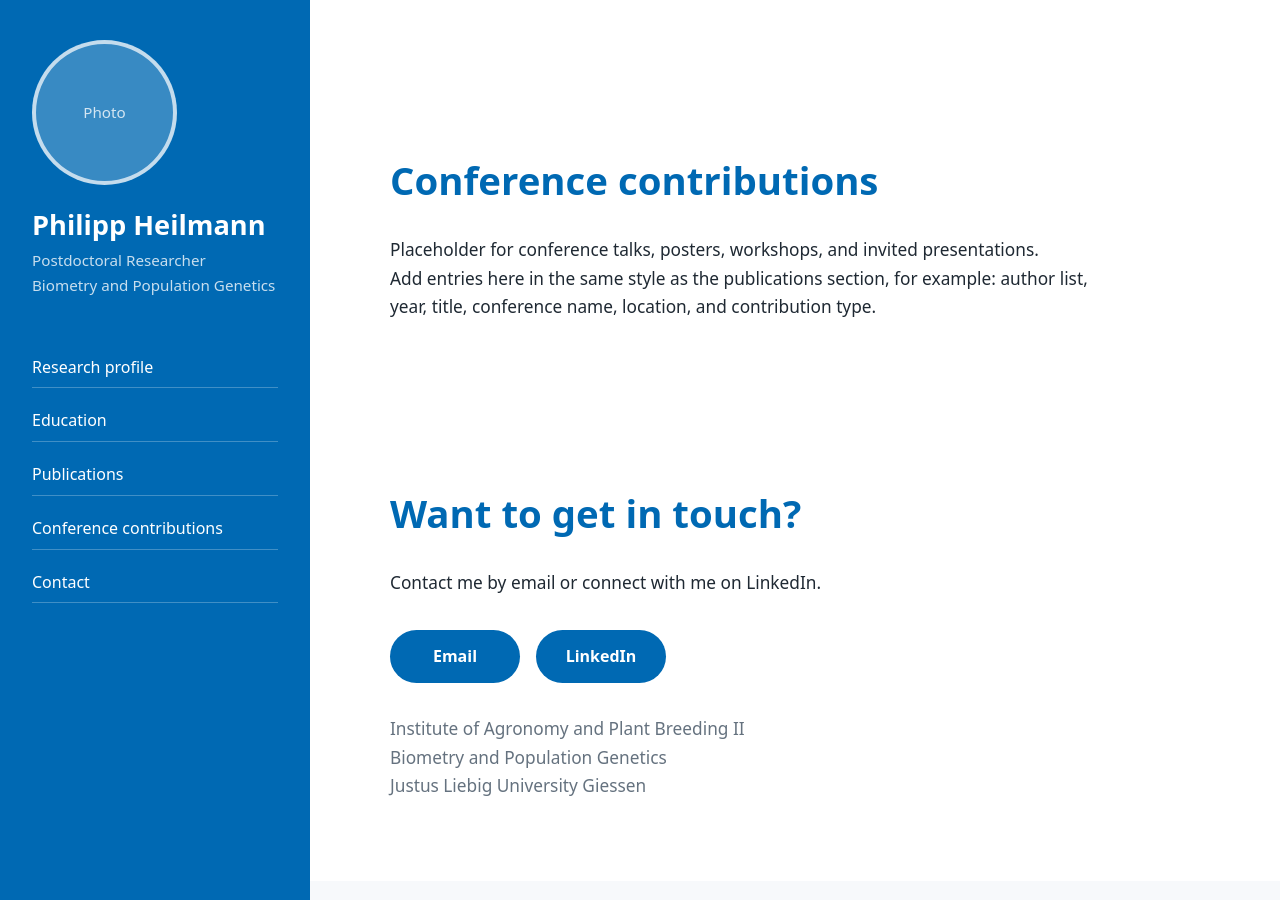
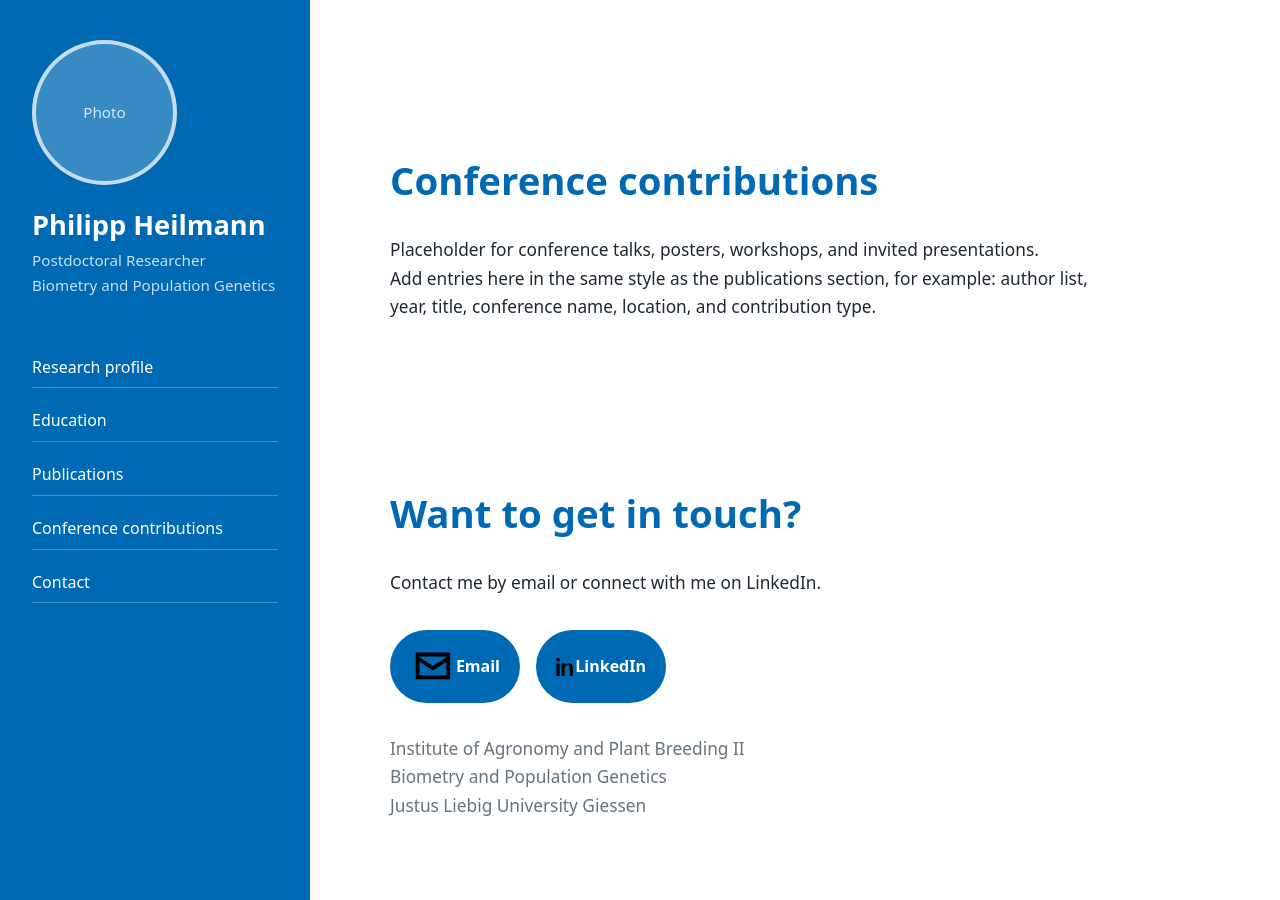
Before and after one commit to PGHeilmann/PGHeilmann.github.io, a Jekyll site: the page built from index.md, in a window 1280 px wide and 900 px high, scrolled down 1474 px. Built offline with Jekyll 4.4.1, drawn with Linux system fonts in a browser that asks for light colours.

Commit message:
Update index.md

```diff
--- a/index.md
+++ b/index.md
@@ -136,15 +136,21 @@ title: Home
         Contact me by email or connect with me on LinkedIn.
       </p>
 
-      <div class="contact-buttons">
-        <a class="contact-button" href="mailto:philipp.g.heilmann@agrar.uni-giessen.de">
-          Email
-        </a>
+    <div class="contact-buttons">
+      <a class="contact-button" href="mailto:philipp.g.heilmann@agrar.uni-giessen.de" aria-label="Send email to Philipp Heilmann">
+        <svg class="contact-icon" viewBox="0 0 24 24" aria-hidden="true">
+          <path d="M3 5h18v14H3V5zm2 2v.4l7 4.6 7-4.6V7H5zm14 10V9.8l-7 4.6-7-4.6V17h14z"/>
+        </svg>
+        <span>Email</span>
+      </a>
 
-        <a class="contact-button" href="https://de.linkedin.com/in/philipp-heilmann-giessen/en" target="_blank" rel="noopener noreferrer">
-          LinkedIn
-        </a>
-      </div>
+      <a class="contact-button" href="https://de.linkedin.com/in/philipp-heilmann-giessen/en" target="_blank" rel="noopener noreferrer" aria-label="Open Philipp Heilmann on LinkedIn">
+        <svg class="contact-icon" viewBox="0 0 24 24" aria-hidden="true">
+          <path d="M4.98 3.5C4.98 4.88 3.86 6 2.5 6S0 4.88 0 3.5 1.12 1 2.5 1s2.48 1.12 2.48 2.5zM.5 8h4V24h-4V8zm7.5 0h3.8v2.2h.1c.5-1 1.9-2.4 4-2.4 4.3 0 5.1 2.8 5.1 6.5V24h-4v-8.6c0-2.1 0-4.7-2.9-4.7s-3.3 2.2-3.3 4.5V24h-4V8z"/>
+        </svg>
+        <span>LinkedIn</span>
+      </a>
+    </div>
 
       <p class="contact-details">
         Institute of Agronomy and Plant Breeding II<br>
```
